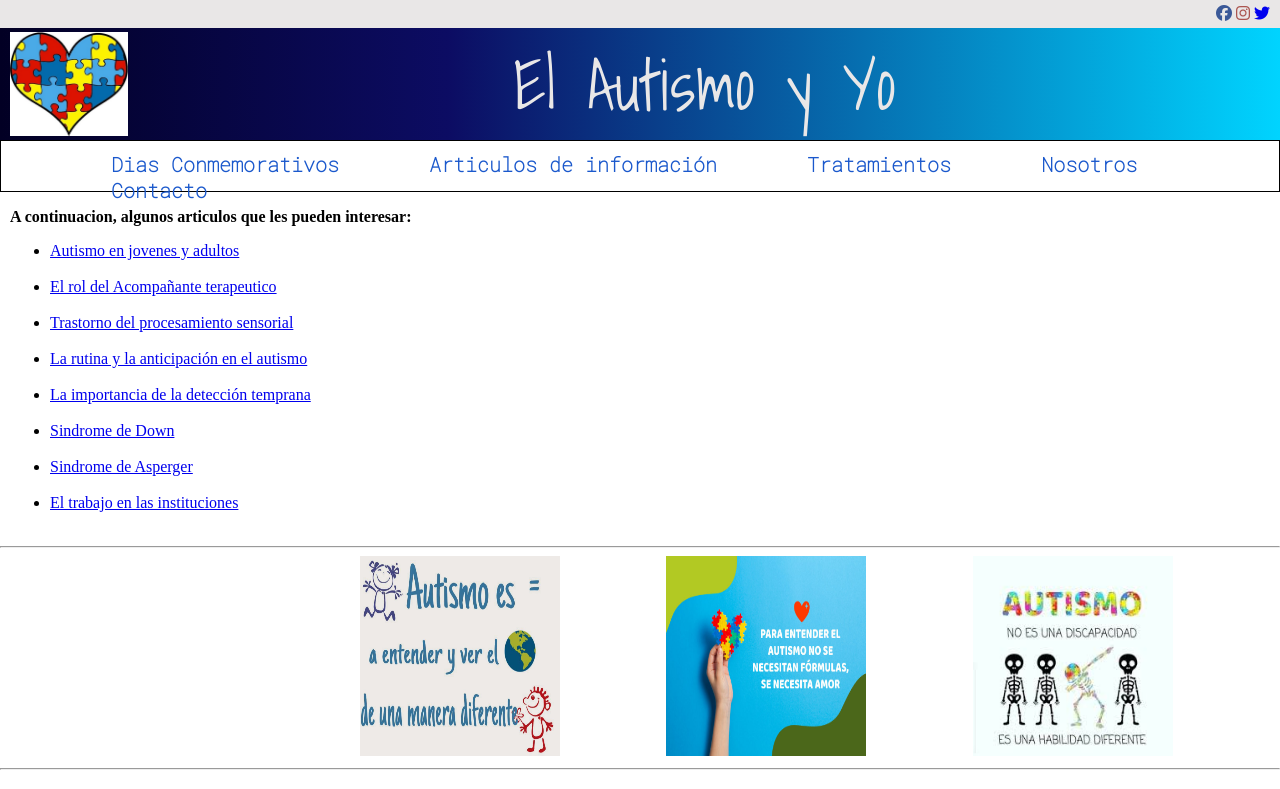
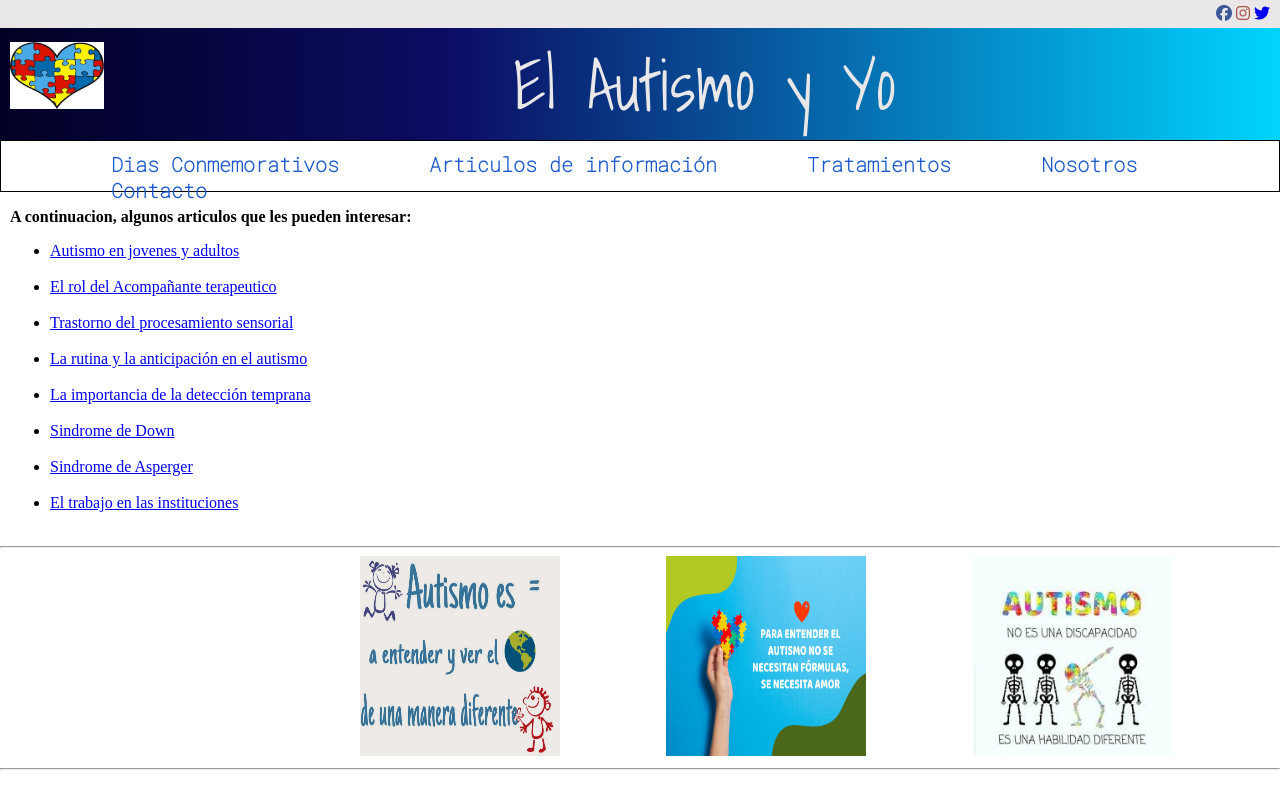
Before and after one commit to Paula2409/El-Autismo-y-Yo, a plain HTML site: page articles.html in a window 1280 px wide. Shown: the top 789 px of the page. Drawn offline with Linux system fonts and the light colour scheme.

Commit message:
Update articles.html

```diff
--- a/articles.html
+++ b/articles.html
@@ -28,7 +28,7 @@
         </nav>
 
         <header class="header_title">
-            <a href="index.html" class="img_title"><img src="/img/hearth.jpg" alt="logo" width="100%" height="100%"></a>
+            <a href="index.html" class="img_title"><img src="/img/hearth.jpg" alt="logo" width="80%" height="80%"></a>
             <a href="index.html" class="title">El Autismo y Yo</a>
         </header>
 
```
